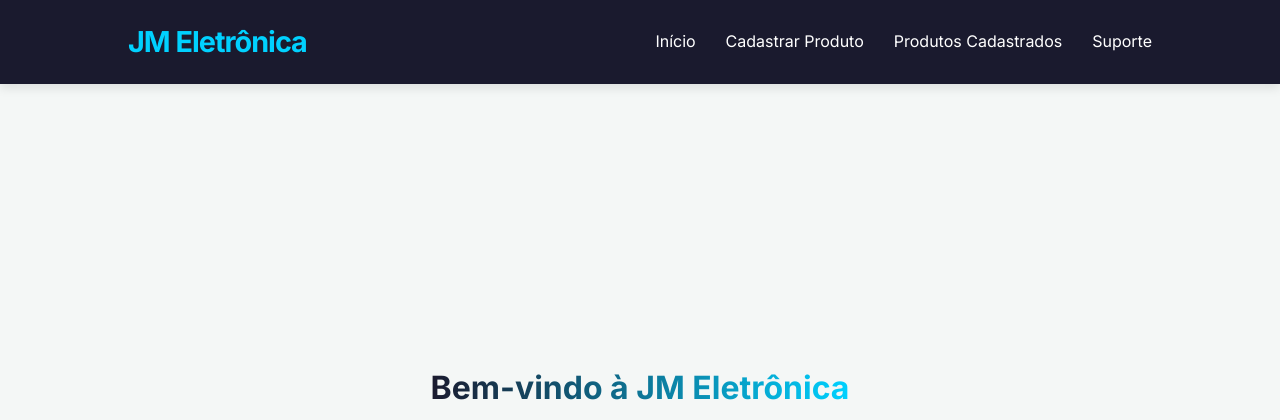
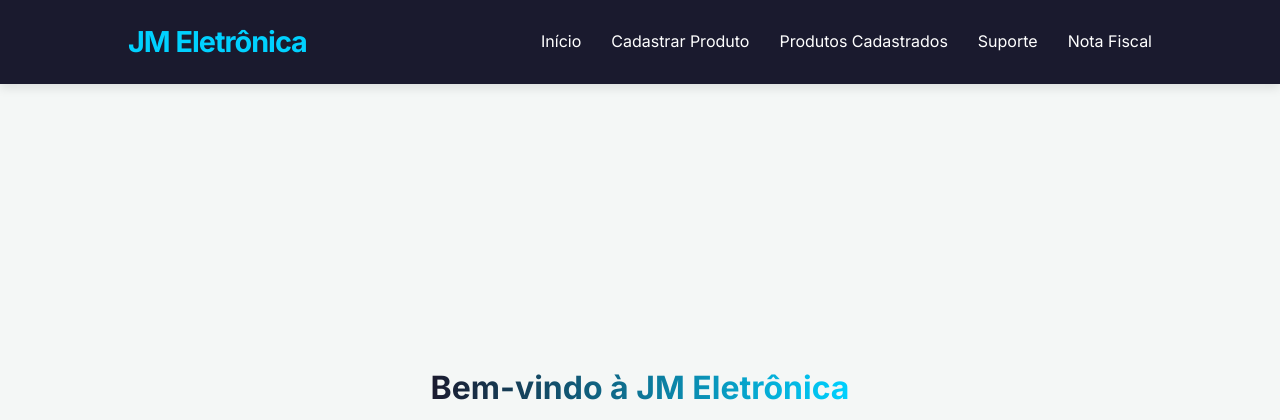
Before and after one commit to carlos400junior-sys/gil-eletronicos, a Flask app: page / in a window 1280 px wide. Shown: the top 420 px of the page. Run offline with Flask 3, Linux system fonts and the light colour scheme; some libraries are stand-ins or nearby versions.

Commit message:
Deploy Render

```diff
--- a/templates/index.html
+++ b/templates/index.html
@@ -95,6 +95,8 @@
       <li><a href="/cadastro">Cadastrar Produto</a></li>
       <li><a href="/produtos">Produtos Cadastrados</a></li>
       <li><a href="/suporte">Suporte</a></li>
+      <li><a href="/nota-fiscal">Nota Fiscal</a></li>
+
     </ul>
   </nav>
 </header>
--- a/templates/produtos.html
+++ b/templates/produtos.html
@@ -60,6 +60,8 @@
       <li><a href="/cadastro">Cadastrar Produto</a></li>
       <li><a href="/produtos">Produtos Cadastrados</a></li>
       <li><a href="/suporte">Suporte</a></li>
+      <li><a href="/nota-fiscal">Nota Fiscal</a></li>
+
     </ul>
   </nav>
 </header>
```
